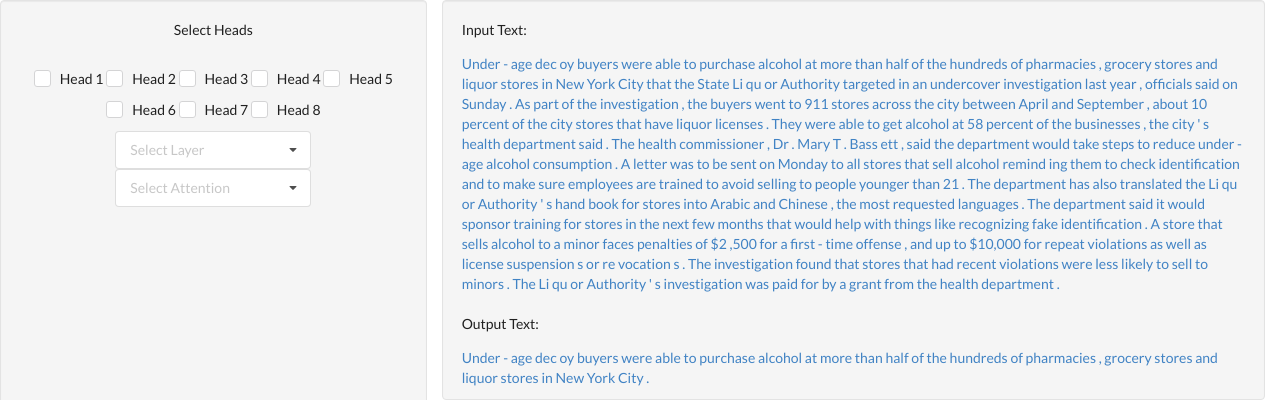
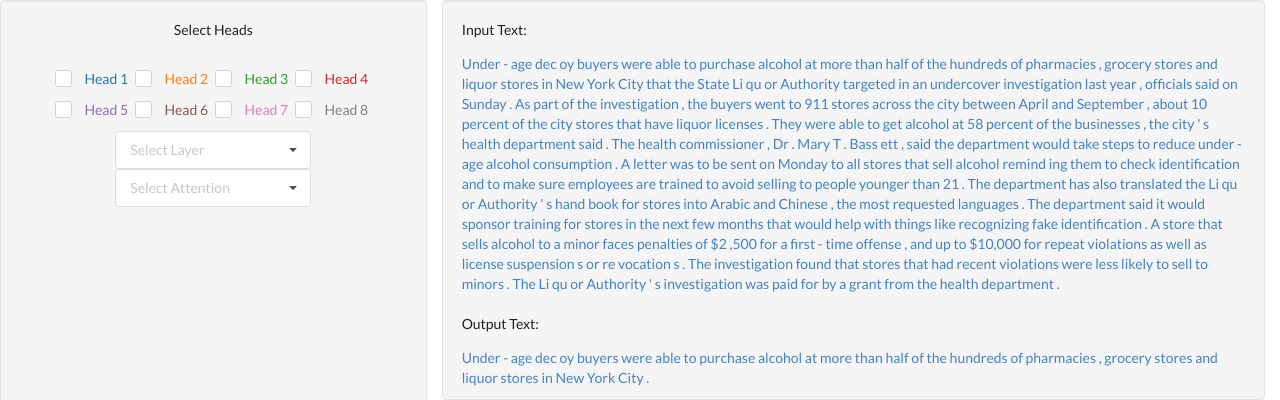
Before and after one commit to TianxiaoHu/transformer_vis, a Flask app: template TransVis/app/templates/index.html in a window 1280 px wide. Shown: the top 400 px of the page. Run offline with Flask 2, Linux system fonts and the light colour scheme; the template is opened without the code that fills it, so the values that code supplies are empty; some libraries are stand-ins or nearby versions.

Commit message:
support opacity

```diff
--- a/TransVis/app/static/js/main.js
+++ b/TransVis/app/static/js/main.js
@@ -7,6 +7,13 @@ $(document).ready(function () {
     append_text();
 
     var color_map = d3.scale.category10();
+
+    for (i = 0; i < 8; i++) {
+        $('#headSelectLabel' + i.toString()).css({
+            'color': color_map(i)
+        });
+    }
+
     function input_to_output(index) {
         // TODO
         return 1;
@@ -62,14 +69,23 @@ $(document).ready(function () {
                 else {
                     if (typeof(selected_layer) === 'undefined') return;
                     if (selected_head_list.length === 0) return;
+                    var selected_id = parseInt(current_id.slice(6));
+
                     for (i = 0; i < selected_head_list.length; i++) {
-                        highlight_list = output_to_input(selected_layer, selected_head_list[i], parseInt(current_id.slice(6)));
+                        var opacity_scale = d3.scale.linear()
+                            .domain([0, d3.max(heatmap_data[selected_layer][selected_head_list[i]][selected_id])])
+                            .range([0.3, 1]);
+
+                        highlight_list = output_to_input(selected_layer, selected_head_list[i], selected_id);
+                        var highlight_color = $('#headSelectLabel' + selected_head_list[i].toString()).css('color');
+
                         for (j = 0; j < highlight_list.length; j++) {
+                            var weight = heatmap_data[selected_layer][selected_head_list[i]][selected_id][highlight_list[j]];
                             $('#input' + highlight_list[j].toString()).css(
                                 {
                                     'color': '#272822',
-                                    'background-color': color_map(selected_head_list[i])
-                                    // 'opacity':
+                                    'background-color': highlight_color.replace('rgb', 'rgba')
+                                        .replace(')', ', ' + opacity_scale(weight).toString() + ')')
                                 }
                             );
                         }
--- a/TransVis/app/templates/index.html
+++ b/TransVis/app/templates/index.html
@@ -43,9 +43,12 @@
         }
 
         /*a.highlight {*/
-            /*color: #272822;*/
-            /*background-color: #ffce4b;*/
+        /*color: #272822;*/
+        /*background-color: #ffce4b;*/
         /*}*/
+        .headSelect {
+            width: 20%;
+        }
 
         .well {
             margin-bottom: 0px;
@@ -63,35 +66,35 @@
 
                 <div class="ui checkbox headSelect">
                     <input type="checkbox" tabindex="0" class="hidden" id="headSelect0">
-                    <label>Head 1</label>
+                    <label id="headSelectLabel0">Head 1</label>
                 </div>
                 <div class="ui checkbox headSelect">
                     <input type="checkbox" tabindex="0" class="hidden" id="headSelect1">
-                    <label>Head 2</label>
+                    <label id="headSelectLabel1">Head 2</label>
                 </div>
                 <div class="ui checkbox headSelect">
                     <input type="checkbox" tabindex="0" class="hidden" id="headSelect2">
-                    <label>Head 3</label>
+                    <label id="headSelectLabel2">Head 3</label>
                 </div>
                 <div class="ui checkbox headSelect">
                     <input type="checkbox" tabindex="0" class="hidden" id="headSelect3">
-                    <label>Head 4</label>
+                    <label id="headSelectLabel3">Head 4</label>
                 </div>
                 <div class="ui checkbox headSelect">
                     <input type="checkbox" tabindex="0" class="hidden" id="headSelect4">
-                    <label>Head 5</label>
+                    <label id="headSelectLabel4">Head 5</label>
                 </div>
                 <div class="ui checkbox headSelect">
                     <input type="checkbox" tabindex="0" class="hidden" id="headSelect5">
-                    <label>Head 6</label>
+                    <label id="headSelectLabel5">Head 6</label>
                 </div>
                 <div class="ui checkbox headSelect">
                     <input type="checkbox" tabindex="0" class="hidden" id="headSelect6">
-                    <label>Head 7</label>
+                    <label id="headSelectLabel6">Head 7</label>
                 </div>
                 <div class="ui checkbox headSelect">
                     <input type="checkbox" tabindex="0" class="hidden" id="headSelect7">
-                    <label>Head 8</label>
+                    <label id="headSelectLabel7">Head 8</label>
                 </div>
 
                 <div class="ui selection dropdown" id="layerSelect">
```
